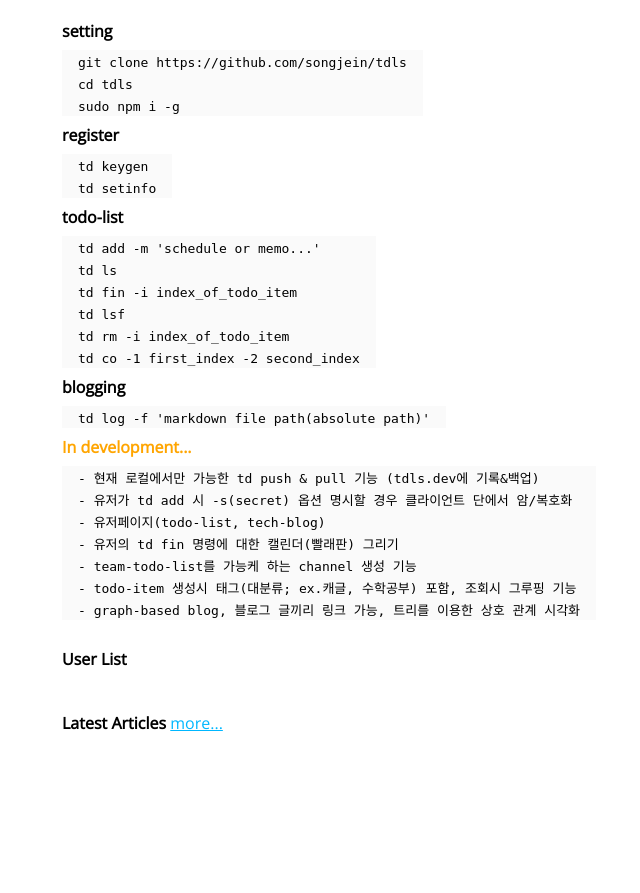
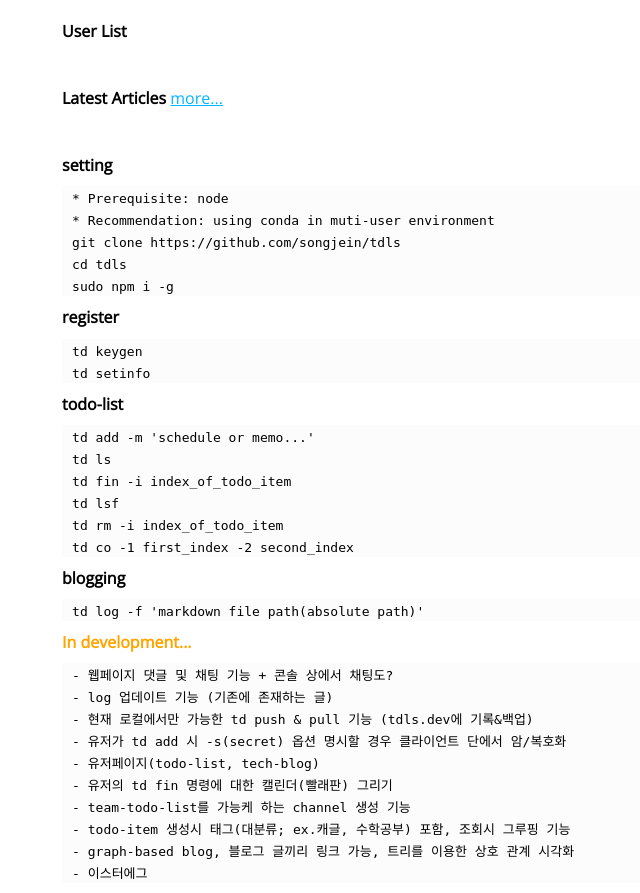
Before and after one commit to songjein/tdls, a Node server app: page / in a window 1280 px wide. Shown: the part 33-926 px from the top of the page, without its empty margins (82-722 px from the left). Before the commit the page ends 764 px from the top, so only its background shows below. Run offline with Node 20, Linux system fonts and the light colour scheme; data that the repository does not hold is empty; some libraries are stand-ins or nearby versions.

Commit message:
minor update on view & css

```diff
--- a/webservice/views/index.ejs
+++ b/webservice/views/index.ejs
@@ -19,9 +19,10 @@
 			}
 			.code-block {
 				display: inline-block;
-				margin: 0.5rem 0;
-				padding: 0 1rem;
-				background: rgb(250,250,250);
+				width: 96%;
+				margin: 1% 0;
+				padding: 0 1%;
+				background: rgba(250,250,250, 0.5);
 			}
 		</style>
   </head>
@@ -36,10 +37,45 @@
 		<div style='height: 20px'></div>
 
 		<div class='container'>
+
+			<div>
+				<b>User List</b> <br>
+				<div class='code-block'>
+					<code>
+						<% for (let i = 0 ; i < users.length; i++) { %>
+							- <b><%= users[i].nickName %></b>
+								(
+									<%= users[i].email %>,
+									<a href="<%= users[i].githubUrl %>" target="_blank">github</a>,
+									<a href='#' onclick="alert('준비중 입니다. (3월 초 개발 완료);')">todo-list</a>
+									<a href='#' onclick="alert('준비중 입니다. (3월 초 개발 완료);')">tech-blog</a>
+								) <br>
+						<% } %>
+					</code>
+				</div>
+			</div>
+
+			<div style='height:20px;'></div>
+
+			<div>
+				<b>Latest Articles</b> <a href='/logs'>more...</a><br>
+				<div class='code-block'>
+					<code>
+						<% for (let i = 0 ; i < (logs.length > 5 ? 5 : logs.length); i++) { %>
+							- <b><%= logs[i].title %></b> by <%= logs[i].User.nickName %>, (<%= logs[i].createdAt.toUTCString().split('GMT')[0].split(',')[1].trim() %>) <a href='/logs/<%= logs[i].id %>'>show</a><br>
+						<% } %>
+					</code>
+				</div>
+			</div>
+
+			<div style='height:20px;'></div>
+
 			<div>
 				<b>setting</b><br>
 				<div class='code-block'>
 					<code>
+						* Prerequisite: node  <br>
+						* Recommendation: using conda in muti-user environment <br>
 						git clone https://github.com/songjein/tdls<br>
 						cd tdls<br>
 						sudo npm i -g<br>
@@ -82,6 +118,8 @@
 				<b style='color:orange'>In development...</b><br>
 				<div class='code-block'>
 					<code>
+						- 웹페이지 댓글 및 채팅 기능 + 콘솔 상에서 채팅도? <br>
+						- log 업데이트 기능 (기존에 존재하는 글)  <br>
 						- 현재 로컬에서만 가능한 td push & pull 기능 (tdls.dev에 기록&백업)<br>
 						- 유저가 td add 시 -s(secret) 옵션 명시할 경우 클라이언트 단에서 암/복호화</br>
 						- 유저페이지(todo-list, tech-blog)<br>
@@ -89,39 +127,7 @@
 						- team-todo-list를 가능케 하는 channel 생성 기능 <br>
 						- todo-item 생성시 태그(대분류; ex.캐글, 수학공부) 포함, 조회시 그루핑 기능 <br>
 						- graph-based blog, 블로그 글끼리 링크 가능, 트리를 이용한 상호 관계 시각화 <br>
-					</code>
-				</div>
-			</div>
-
-
-			<div style='height:20px;'></div>
-
-			<div>
-				<b>User List</b> <br>
-				<div class='code-block'>
-					<code>
-						<% for (let i = 0 ; i < users.length; i++) { %>
-							- <b><%= users[i].nickName %></b>
-								(
-									<%= users[i].email %>,
-									<a href="<%= users[i].githubUrl %>" target="_blank">github</a>,
-									<a href='#' onclick="alert('준비중 입니다. (3월 초 개발 완료);')">todo-list</a>
-									<a href='#' onclick="alert('준비중 입니다. (3월 초 개발 완료);')">tech-blog</a>
-								) <br>
-						<% } %>
-					</code>
-				</div>
-			</div>
-
-			<div style='height:20px;'></div>
-
-			<div>
-				<b>Latest Articles</b> <a href='/logs'>more...</a><br>
-				<div class='code-block'>
-					<code>
-						<% for (let i = 0 ; i < (logs.length > 5 ? 5 : logs.length); i++) { %>
-							- <b><%= logs[i].title %></b> by <%= logs[i].User.nickName %>, (<%= logs[i].createdAt.toUTCString().split('GMT')[0].split(',')[1].trim() %>) <a href='/logs/<%= logs[i].id %>'>show</a><br>
-						<% } %>
+						- 이스터에그<br>
 					</code>
 				</div>
 			</div>
```
Also changed, not shown: webservice/views/log.ejs (+5 -4 lines), webservice/views/logs.ejs (+4 -3 lines).
